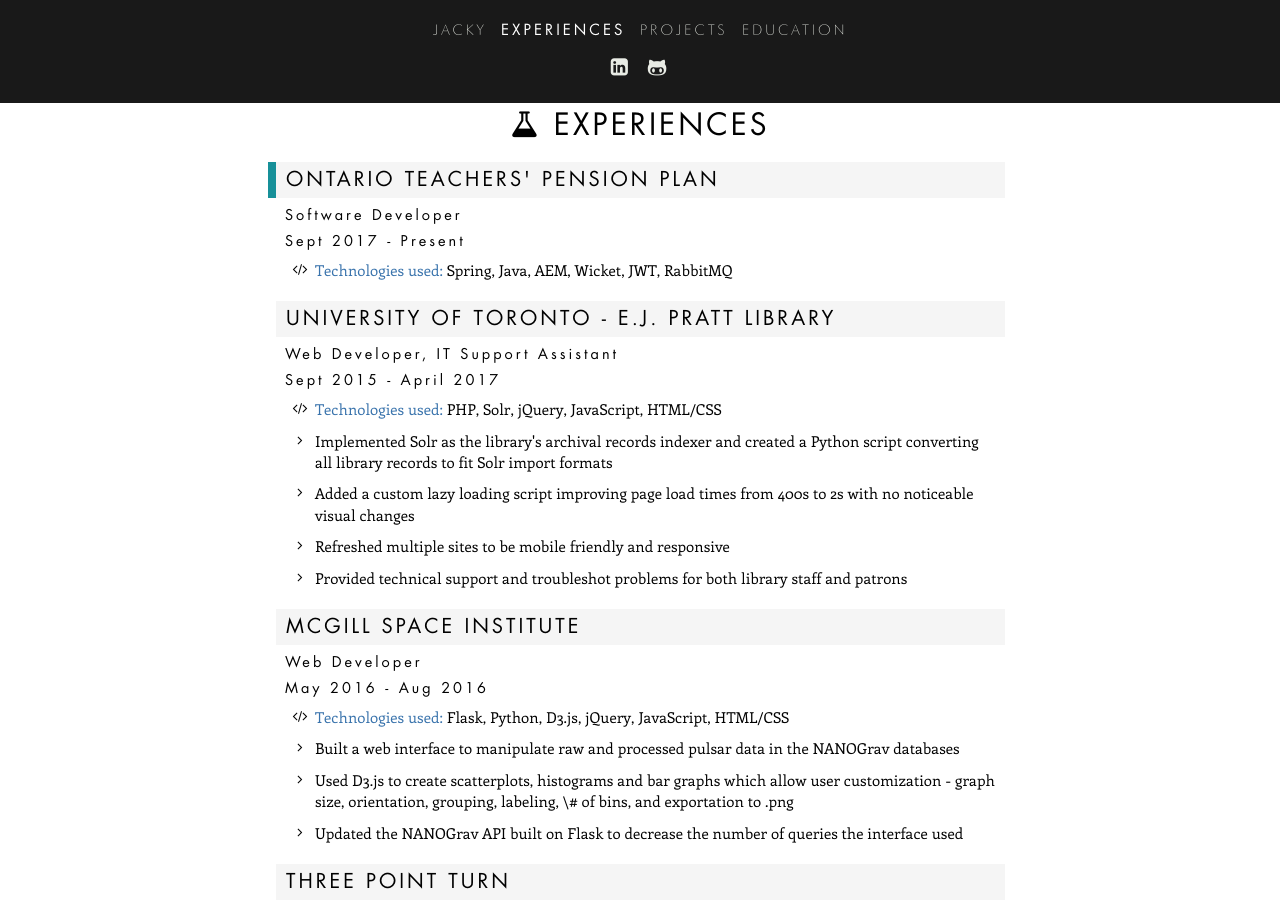
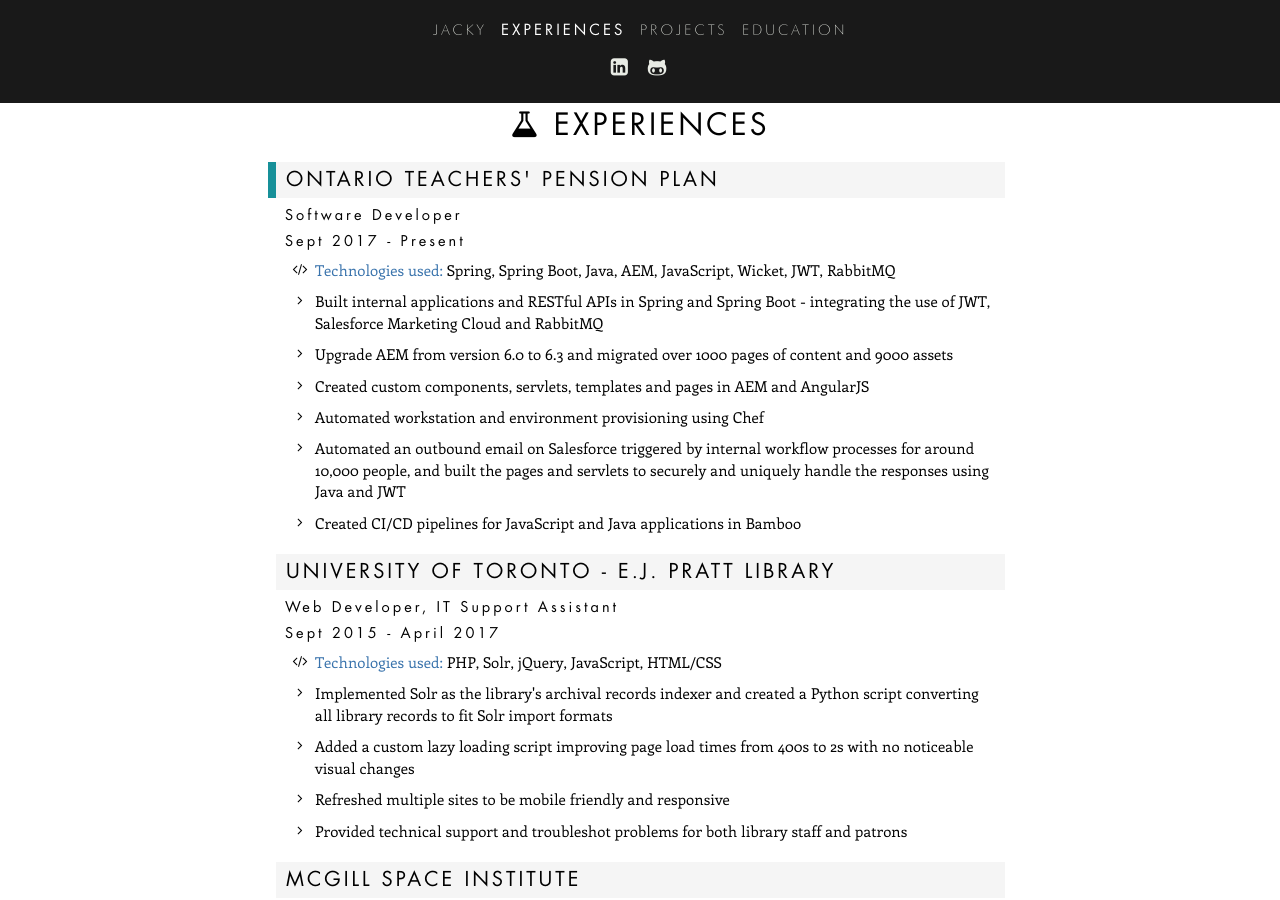
Before and after one commit to Jaacky/jackyvan.com, a Jekyll site: the page built from index.html, in a window 1280 px wide and 900 px high, scrolled down 836 px. Built offline with Jekyll 4.4.1, drawn with Linux system fonts in a browser that asks for light colours.

Commit message:
Updating OTPP experience details

```diff
--- a/_data/experiences.yml
+++ b/_data/experiences.yml
@@ -1,8 +1,15 @@
 - employer: Ontario Teachers' Pension Plan
   position: Software Developer
   time: Sept 2017 - Present
-  tech: Spring, Java, AEM, Wicket, JWT, RabbitMQ
+  tech: Spring, Spring Boot, Java, AEM, JavaScript, Wicket, JWT, RabbitMQ
   present: true
+  description:
+    - Built internal applications and RESTful APIs in Spring and Spring Boot - integrating the use of JWT, Salesforce Marketing Cloud and RabbitMQ
+    - Upgrade AEM from version 6.0 to 6.3 and migrated over 1000 pages of content and 9000 assets
+    - Created custom components, servlets, templates and pages in AEM and AngularJS
+    - Automated workstation and environment provisioning using Chef
+    - Automated an outbound email on Salesforce triggered by internal workflow processes for around 10,000 people, and built the pages and servlets to securely and uniquely handle the responses using Java and JWT
+    - Created CI/CD pipelines for JavaScript and Java applications in Bamboo
 
 - employer: University of Toronto - E.J. Pratt Library
   position: Web Developer, IT Support Assistant
```
